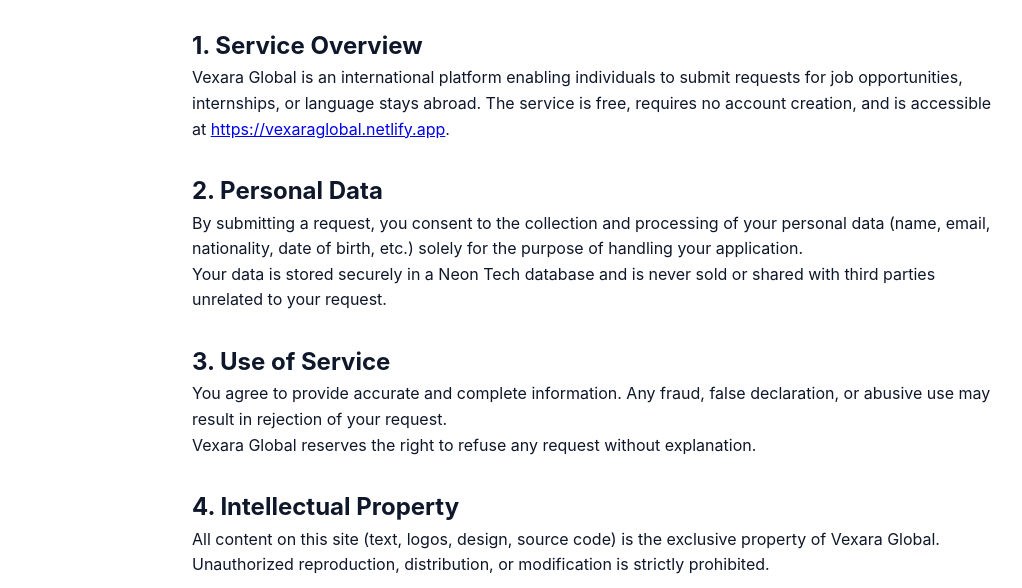
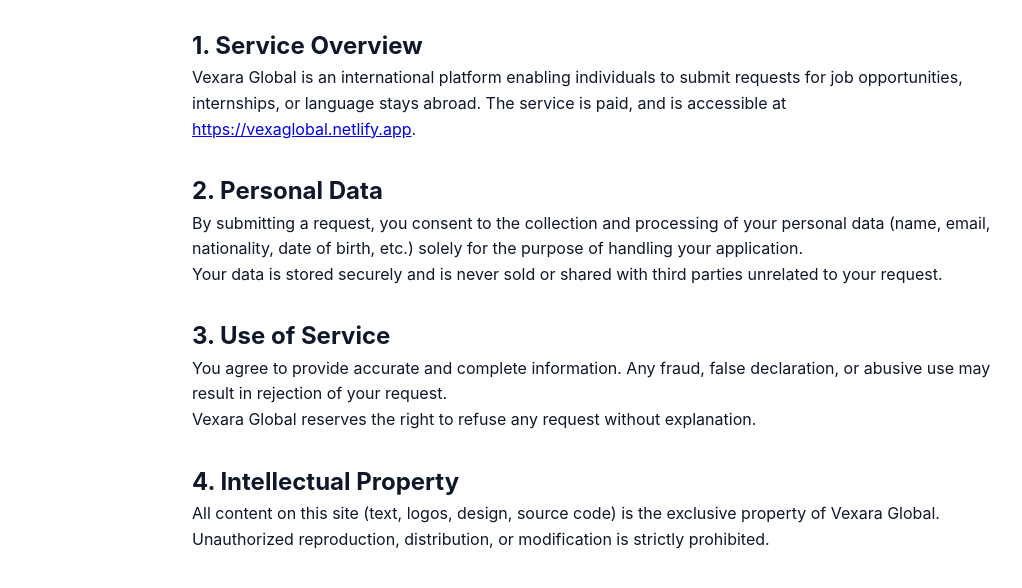
Before and after one commit to Vexara-global/Vexara-global-, a website: page terms.html in a window 1280 px wide. Shown: the part 184-772 px from the top of the page, without its empty margins (48-1070 px from the left). Drawn offline with Linux system fonts and the light colour scheme.

Commit message:
Update terms.html

```diff
--- a/terms.html
+++ b/terms.html
@@ -29,7 +29,7 @@
       <h2>1. Service Overview</h2>
       <p>
         Vexara Global is an international platform enabling individuals to submit requests for job opportunities, internships, or language stays abroad.
-        The service is free, requires no account creation, and is accessible at <a href="https://vexaraglobal.netlify.app">https://vexaraglobal.netlify.app</a>.
+        The service is paid, and is accessible at <a href="https://vexaglobal.netlify.app">https://vexaglobal.netlify.app</a>.
       </p>
     </section>
 
@@ -39,7 +39,7 @@
         By submitting a request, you consent to the collection and processing of your personal data (name, email, nationality, date of birth, etc.) solely for the purpose of handling your application.
       </p>
       <p>
-        Your data is stored securely in a Neon Tech database and is never sold or shared with third parties unrelated to your request.
+        Your data is stored securely and is never sold or shared with third parties unrelated to your request.
       </p>
     </section>
 
```
